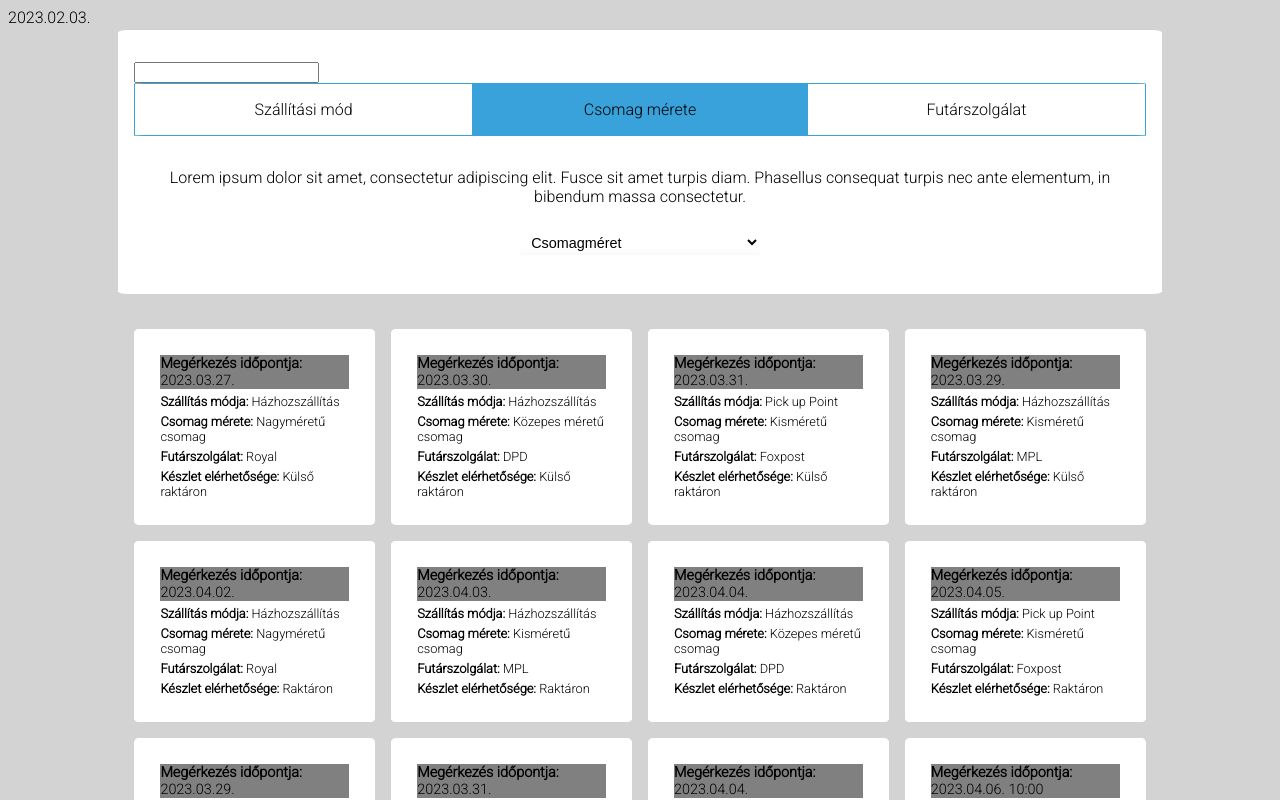
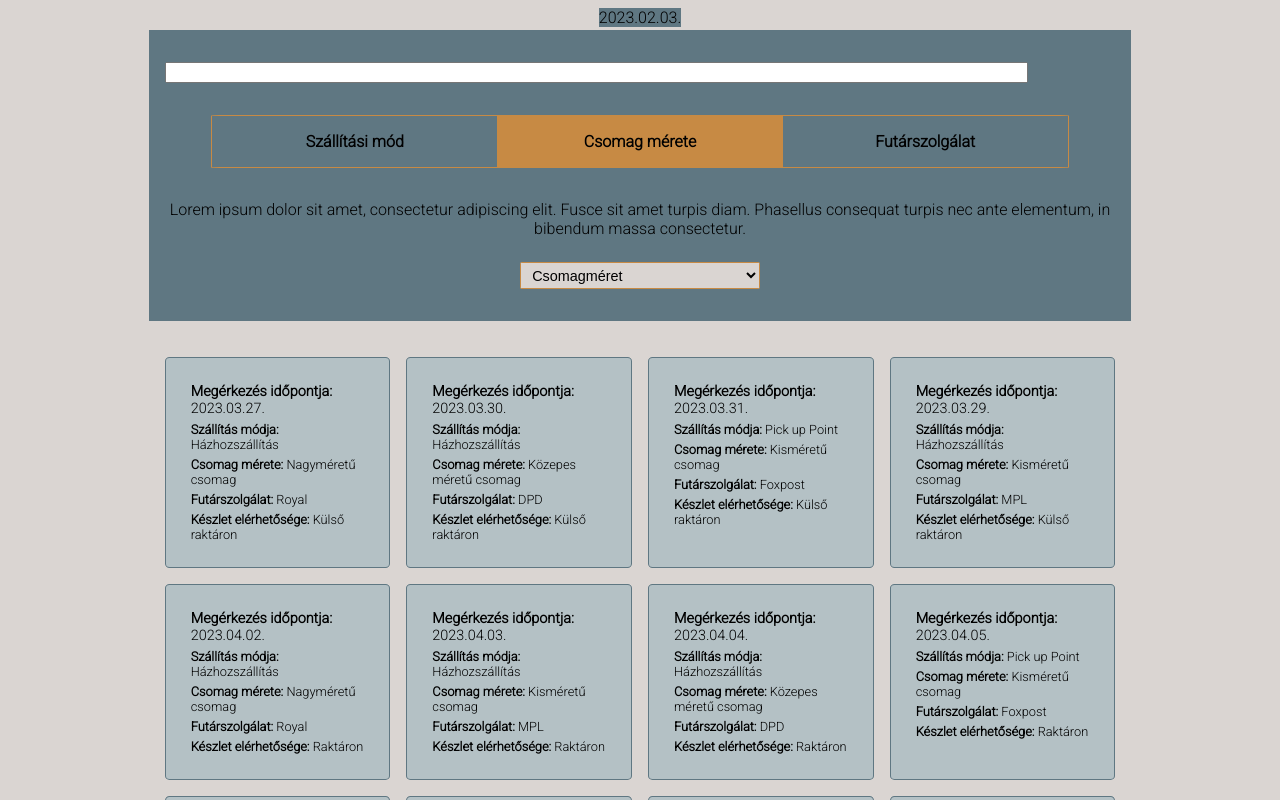
Before and after one commit to iarelavz/delivery_page, a React (Create React App) app in the folder delivery_app/: page / in a window 1280 px wide. Both pictures are taken after a click on the item "Csomag mérete". Shown: the top 800 px of the page. Built offline with nearby package versions, Linux system fonts and the light colour scheme.

Commit message:
added style to actualdate component

```diff
--- a/delivery_app/src/App.css
+++ b/delivery_app/src/App.css
@@ -1,16 +1,41 @@
 
 
 :root {
-    --backgroundColor: lightgray;
+    --backgroundColor:  #dad5d2;
+    --secondaryBackgroundColor: #b4c1c5;
+    --fontColor: black;
+    --elementBackgroundcolor: #ae9789;
+    --elementColor: #5f7782;
+    --styleColorDark: #c78a44;
+    --styleColorLight: #d8b26e;
+
+
   }
 body{
     background-color: var(--backgroundColor);
     font-family: 'Roboto', sans-serif;
+    color: var(--fontColor)
 }
 
+    .main-container{
+        display: flex;
+        align-items: center;
+        flex-direction: column;
+    }
+
+    .date-container{
+        background-color: var(--elementColor);
+    }
+
+    input{
+        margin-bottom: 2rem;
+        width: 90%;
+
+
+    }
    .tabcard-container{
     display: flex;
-    justify-content: center;
+    align-items: center;
     flex-direction: column;
    }
 
@@ -18,11 +43,12 @@ body{
     width: 80%;
     height: auto;
     min-height: 200px;
-    background: white;
+    background: var(--elementColor);
     margin: 0.2rem auto 0.2rem;
     padding: 2rem 1rem;
-    color: black;
-    border-radius: 1%;
+    color: var(--fontColor);
+    display: flex;
+    flex-direction: column;
     @media (max-width: 769px) {
       padding: 2rem 0;
     }
@@ -31,12 +57,13 @@ body{
 
   /* Tab Navigation */
   ul.nav {
+    width: 90%;
     margin: 0 auto 2rem;
-
     display: flex;
     align-items: center;
     justify-content: space-between;
-    border: 1px solid #39A2DB;
+    font-weight: bold;
+    border: 1px solid var(--styleColorDark);
     border-radius: 1%;
     padding-left: 0px;
     @media (max-width: 768px) {
@@ -62,11 +89,11 @@ body{
   }
 
   ul.nav li:hover {
-    background: rgba(50, 224, 196, 0.15);
+    background: var(--styleColorLight);
   }
 
   ul.nav li.active {
-    background: #39A2DB;
+    background: var(--styleColorDark);
   }
 
   /* Tab Content Styles */
@@ -90,14 +117,13 @@ body{
     width: 100%;
     min-width: 15ch;
     max-width: 30ch;
-    border: 1px solid var(--select-border);
-    border-radius: 0.25em;
+    border: 1px solid var(--styleColorDark);
+    border-radius: 0.1em;
     padding: 0.25em 0.5em;
     font-size: 0.9rem;
     cursor: pointer;
     line-height: 1.1;
-    background-color: #fff;
-    background-image: linear-gradient(to top, #f9f9f9, #fff 33%);
+    background-color: var(--backgroundColor);
     margin-top: 1.5rem;
   }
 
@@ -115,12 +141,13 @@ body{
 .card{
     max-height: 200px;
     max-width: 300px;
-    background-color: white;
-    border: solid 1px    white;
+    background-color: var(--secondaryBackgroundColor);
+    border: solid 1px    var(--elementColor);
     border-radius: 2%;
     padding: 20px;
     font-size: 0.8rem;
-   }
+    color: var(--fontColor);
+}
 
    .card:hover{
     box-shadow: 3.9px 7.8px 7.8px hsl(0deg 0% 0% / 0.38);
@@ -140,5 +167,4 @@ body{
 
    #card-date{
     font-size: 0.9rem;
-    background-color: gray;
    }
--- a/delivery_app/src/App.js
+++ b/delivery_app/src/App.js
@@ -6,9 +6,9 @@ import './App.css';
 export default function App() {
 
     return (
-      <>
+      <div className="main-container">
         < ActualDate />
         <Tabs />
-      </>
+        </div>
     )
   }
--- a/delivery_app/src/components/ActualDate.js
+++ b/delivery_app/src/components/ActualDate.js
@@ -5,7 +5,7 @@ function ActualDate(){
         ("0" + (today.getUTCMonth()+1)).slice(-2) + "." +
         ("0" + today.getUTCDate()).slice(-2) + "."
      return (
-     <div>
+     <div className="date-container">
          <div>{dateString}</div>
      </div>
      )
--- a/delivery_app/src/components/BuildCards.js
+++ b/delivery_app/src/components/BuildCards.js
@@ -4,7 +4,7 @@ function BuildCards (props) {
     const  filteredList = props.item;
 
     function dateString(inputDate) {
-            let outputDate = inputDate.getUTCHours() > 0 ? inputDate.getFullYear() + "." +
+            let outputDate = inputDate.getHours() > 2 ? inputDate.getFullYear() + "." +
                 ("0" + (inputDate.getMonth()+1)).slice(-2) + "." +
                 ("0" + inputDate.getDate()).slice(-2) + ". " +
                 ("0" + inputDate.getHours()).slice(-2) + ":" +
@@ -14,7 +14,7 @@ function BuildCards (props) {
                 ("0" + inputDate.getDate()).slice(-2) + ". ";
         return outputDate;
     }
-
+        //TODO ha ures visszadni infot
 
         const filteredCards = filteredList.map(item => {
         return (
--- a/delivery_app/src/components/Tabs.js
+++ b/delivery_app/src/components/Tabs.js
@@ -203,7 +203,7 @@ function Tabs() {
   return (
     <div className="tabcard-container">
     <div className="Tabs">
-        <input ClassId="searcbar" type='text' name='search' onChange={handleInputChange} />
+        <input className="searcbar" type='text' name='search' onChange={handleInputChange} />
         <ul className="nav">
             <TabNavItem title="Szállítási mód" id="tab1" activeTab={activeTab} setActiveTab={setActiveTab}/>
             <TabNavItem title="Csomag mérete" id="tab2" activeTab={activeTab} setActiveTab={setActiveTab}/>
@@ -227,21 +227,21 @@ function Tabs() {
                 <div className="infotext">Lorem ipsum dolor sit amet, consectetur adipiscing elit. Fusce sit amet turpis diam. Phasellus consequat turpis nec ante elementum, in bibendum massa consectetur.</div>
                 <select name="size" onChange={handleOnChangeSize}>
                     <option value={Size.ALL}>Csomagméret</option>
-                    <option value={Size.ALL}>ALL</option>
-                    <option value={Size.SMALL}>Small</option>
-                    <option value={Size.MEDIUM}>Medium</option>
-                    <option value={Size.BIG}>Big</option>
+                    <option value={Size.ALL}>{Size.ALL}</option>
+                    <option value={Size.SMALL}>{Size.SMALL}</option>
+                    <option value={Size.MEDIUM}>{Size.MEDIUM}</option>
+                    <option value={Size.BIG}>{Size.BIG}</option>
                 </select>
             </TabContent>
             <TabContent id="tab3" activeTab={activeTab}>
                 <div className="infotext">Lorem ipsum dolor sit amet, consectetur adipiscing elit. Fusce sit amet turpis diam. Phasellus consequat turpis nec ante elementum, in bibendum massa consectetur.</div>
                 <select name="curier" onChange={handleOnChangeCurier}>
                     <option value={Curier.ALL}>Futárszolgálat</option>
-                    <option value={Curier.ALL}>ALL</option>
-                    <option value={Curier.FOX}>Foxpost</option>
-                    <option value={Curier.ROYAL}>Royal</option>
-                    <option value={Curier.DPD}>DPD</option>
-                    <option value={Curier.MPL}>MPL</option>
+                    <option value={Curier.ALL}>{Curier.ALL}</option>
+                    <option value={Curier.FOX}>{Curier.FOX}</option>
+                    <option value={Curier.ROYAL}>{Curier.ROYAL}</option>
+                    <option value={Curier.DPD}>{Curier.DPD}</option>
+                    <option value={Curier.MPL}>{Curier.MPL}</option>
                 </select>
             </TabContent>
         </div>
```
